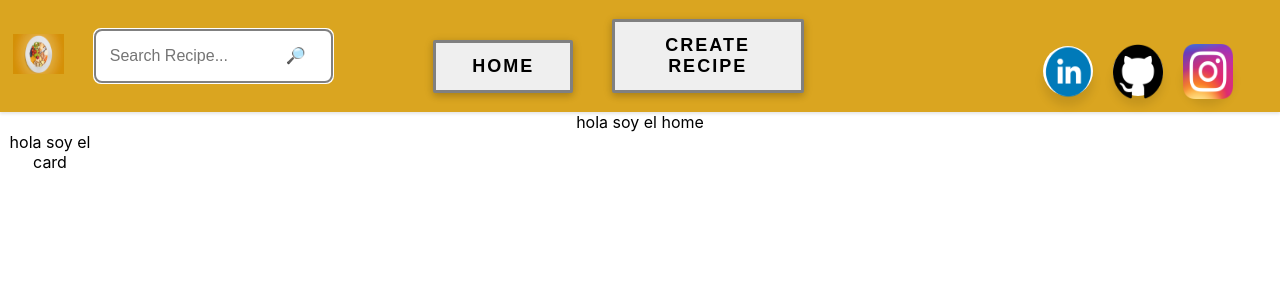
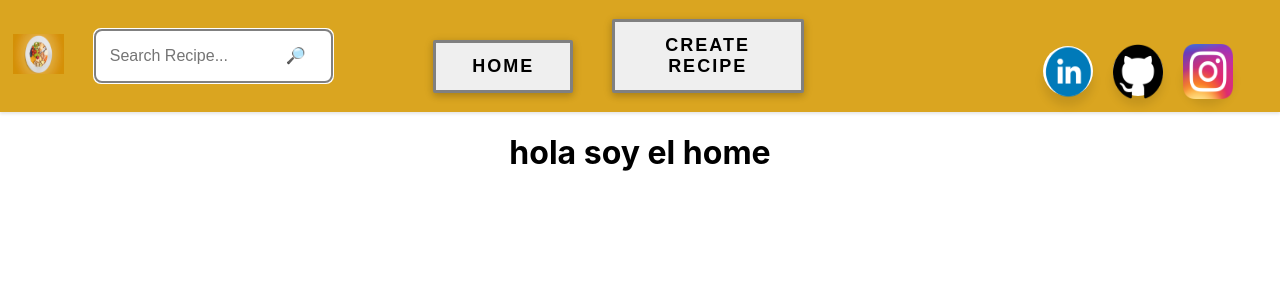
Before and after one commit to aldofc/PI-FOOD, a React (Create React App) app in the folder client/: page /home in a window 1280 px wide. Shown: the top 300 px of the page. Built offline with nearby package versions, Linux system fonts and the light colour scheme.

Commit message:
error-home

```diff
--- a/client/src/Pages/Create/Create.jsx
+++ b/client/src/Pages/Create/Create.jsx
@@ -6,7 +6,7 @@ const Create = () => {
   return (
     <div>
 
-        hola soy el create
+        <h1>hola soy el create</h1>
 
 
 
--- a/client/src/Pages/Home/Home.jsx
+++ b/client/src/Pages/Home/Home.jsx
@@ -1,17 +1,46 @@
 import React from 'react'
-import Card from '../../components/Card/Card'
+// import { useState, useEffect } from 'react'
+// import { useDispatch, useSelector} from 'react-redux'
+// import Card from '../../components/Card/Card'
+// import {getRecipes,getRecipeById,getRecipeByName,postRecipes,getDiets} from '../../../src/App/Actions/Index'
+// import {Link} from 'react-router-dom'
 
 const Home = () => {
-  return (
-    <div>hola soy el home
+
+
+    // const dispatch = useDispatch()
+    // const allRecipes = useSelector((state) => state.recipes)
+    // const diets = useSelector((state) => state.diets)
+
+    // const currentRecipes = allRecipes
 
 
 
-    <Card />
-    </div>
+    // return(
+
+    //   <div>
+    //     {currentRecipes?.map(e => {
+    //       return(
+    //         <Card id={e.id} name={e.name} diets={e.diets} healthscore={e.healthscore} key={e.key}/>
+    //       )
+    //     })}
+    //   </div>
+
+    // )
+
+    return(
+      <div><h1>hola soy el home</h1></div>
+    )
 
 
-  )
+
+
+
+
+
+
+
+
 }
 
 export default Home
--- a/client/src/components/Card/Card.jsx
+++ b/client/src/components/Card/Card.jsx
@@ -1,9 +1,24 @@
 import React from 'react'
+//import {Link} from 'react-router-dom'
 import './Card.css'
 
-const Card = () => {
+const Card = ({image,name,diets,id,healthscore}) => {
   return (
-    <div className='card'>hola soy el card</div>
+    <div className='card'>hola soy una card
+      {/* <Link to={`/home/${id}`}>
+        <img src={image} alt="imagen" />
+      </Link>
+
+
+
+    <div>
+      <h3>tipo de dieta{diets.join(',')}</h3>
+      <h3>{name}</h3>
+      <h3>healthscore{healthscore}</h3>
+    </div>
+
+     */}
+    </div>
   )
 }
 
```
